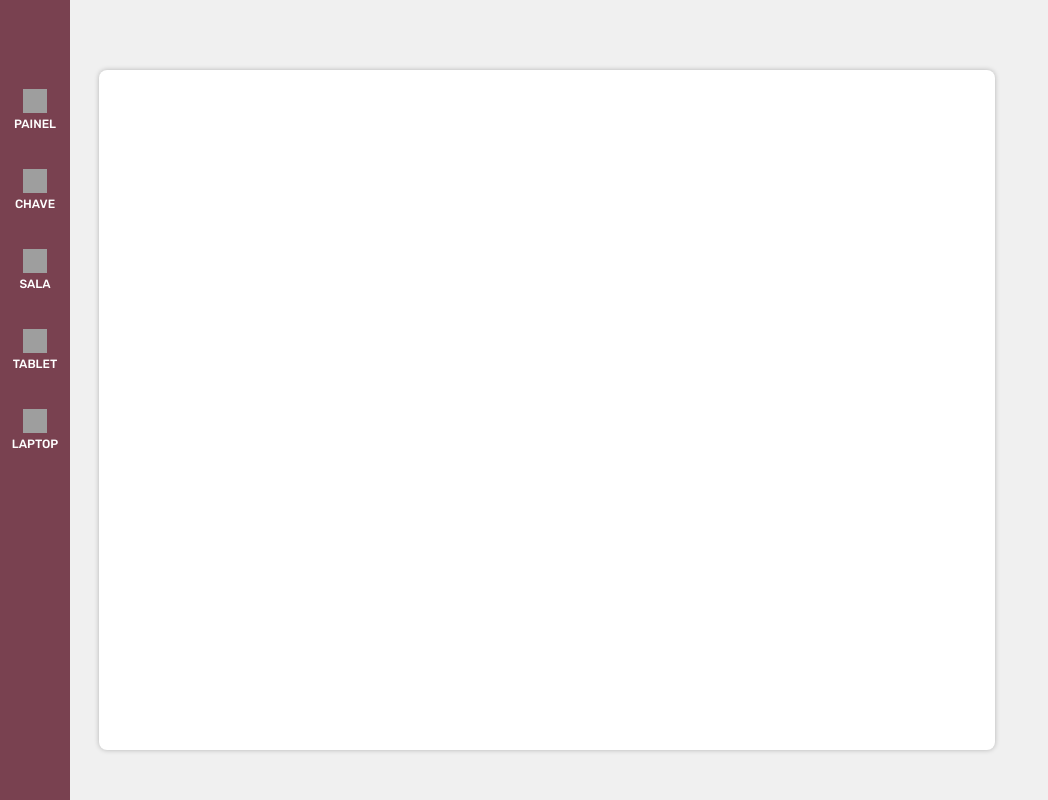
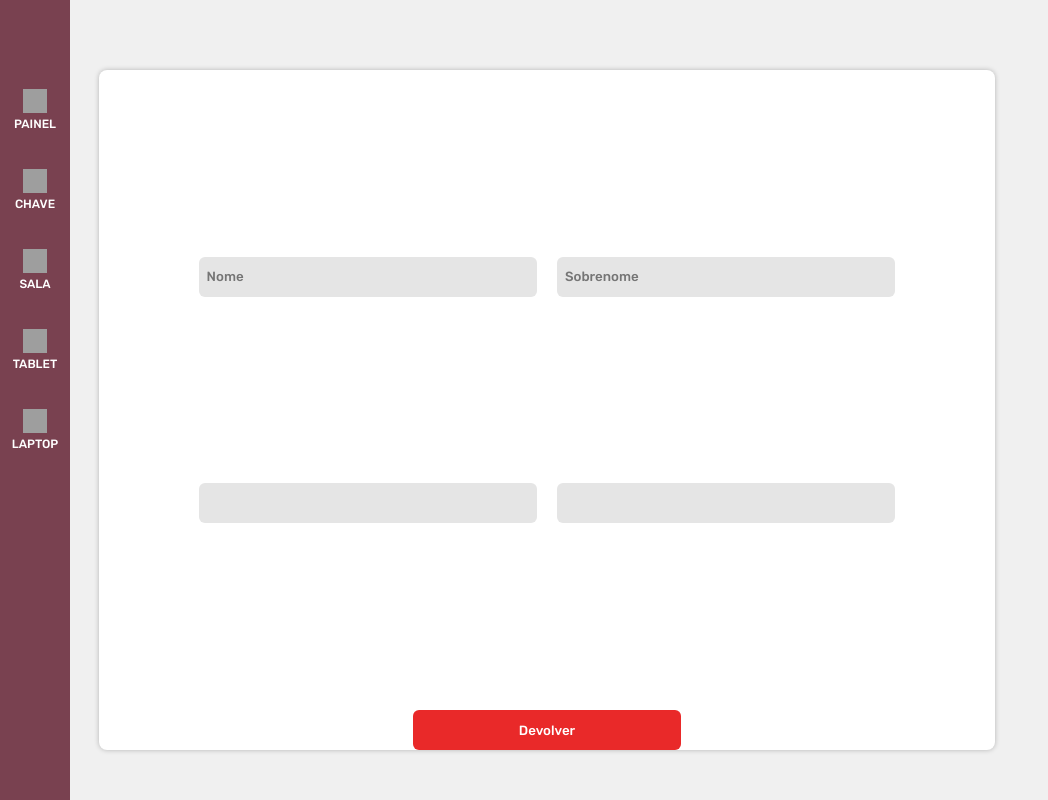
Before and after one commit to AlissonAzevedo/reservas-dio, a Vue app: page /chaves/1 in a window 1280 px wide. Shown: the whole page, without its empty margins (0-1048 px from the left). Built offline with nearby package versions, Linux system fonts and the light colour scheme; no server answers; grey boxes are pictures that could not be loaded.

Commit message:
chore: consuming API reservas
enviando hora de devolução pra api

```diff
--- a/src/components/Chave/KeyDetail/index.vue
+++ b/src/components/Chave/KeyDetail/index.vue
@@ -1,17 +1,74 @@
 <template>
   <div class="card">
+    <form @submit="updateReservation">
+      <div class="card-form">
+        <div class="row-content">
+          <div class="containerInput">
+            <input type="text" v-model="primeiro_nome" placeholder="Nome" />
+          </div>
+          <div class="containerInput">
+            <input type="text" v-model="ultimo_nome" placeholder="Sobrenome" />
+          </div>
+        </div>
+        <div class="row-content">
+          <div class="containerInput">
+            <p>{{ data_reserva }}</p>
+          </div>
+          <div class="containerInput">
+            <p>{{ data_devolucao }}</p>
+          </div>
+        </div>
+      </div>
+    </form>
+    <button @click="returnReservation" class="btnReturnReservation">
+      Devolver
+    </button>
   </div>
 </template>
 
 <script>
-
+import moment from "moment";
 export default {
   name: "KeyDetail",
   data() {
     return {
+      primeiro_nome: this.primeiro_nome,
+      ultimo_nome: this.ultimo_nome,
+      data_reserva: this.data_reserva,
+      data_devolucao: this.data_devolucao,
+      data_devolucao_local: moment().format('DD/MM/YYYY - H:mm'),
+      id_reserva: this.$route.params.id,
     };
   },
   components: {},
+  created() {
+    this.getReservation();
+  },
+  methods: {
+    async getReservation() {
+      const req = await fetch(
+        `http://127.0.0.1:8000/api/v1/reservas/${this.id_reserva}`
+      );
+      const data = await req.json();
+      this.primeiro_nome = data.primeiro_nome;
+      this.ultimo_nome = data.ultimo_nome;
+      this.data_reserva = data.data_reserva_formatada;
+      this.data_devolucao = data.data_devolucao_formatada;
+    },
+    async returnReservation() {
+      this.data_devolucao = this.data_devolucao_local;
+      const dataJson = JSON.stringify({data_devolucao: this.data_devolucao});
+      const req = await fetch(
+        `http://127.0.0.1:8000/api/v1/reservas/${this.id_reserva}/`,{
+          method: "PATCH",
+          headers: {
+            "Content-Type": "application/json",
+          },
+          body: dataJson,
+        });
+      console.log(dataJson);
+    },
+  },
 };
 </script>
 
@@ -20,17 +77,66 @@ export default {
   grid-area: KeyCard;
   background-color: #fff;
   border-radius: 8px;
-  overflow: scroll;
-  overflow-x: hidden !important;
+
   box-shadow: 0 0 5px rgba(0, 0, 0, 0.25);
+  display: flex;
+  flex-direction: column;
+  justify-content: space-around;
+  align-items: center;
 }
-.card::-webkit-scrollbar {
-  width: 8px;
-  background-color: #fff;
+
+form {
+  width: 80%;
+}
+.card-form {
   border-radius: 8px;
+  height: 80vh;
+  display: flex;
+  flex-direction: column;
+  justify-content: space-evenly;
+  align-items: center;
 }
-.card::-webkit-scrollbar-thumb {
-  background-color: #e5e5e5;
+.row-content {
+  display: flex;
+  flex-direction: row;
+  justify-content: space-around;
+  align-items: center;
+  width: 100%;
+}
+.containerInput {
+  display: flex;
+  align-items: center;
+  justify-content: center;
+  flex-direction: row;
+  background-color: var(--secondary);
   border-radius: 6px;
+  height: 40px;
+  width: 60%;
+  margin: 0 10px;
+  padding: 8px;
+}
+
+input {
+  border: none;
+  background-color: transparent;
+  color: var(--text);
+  outline: none;
+  width: 100%;
+}
+p {
+  color: var(--text);
+}
+.btnReturnReservation {
+  color: #fff;
+  background-color: var(--red);
+  padding: 10px;
+  border: none;
+  border-radius: 6px;
+  height: 40px;
+  width: 30%;
+  cursor: pointer;
+}
+.btnReturnReservation:hover {
+  background-color: var(--light-red);
 }
 </style>
```
